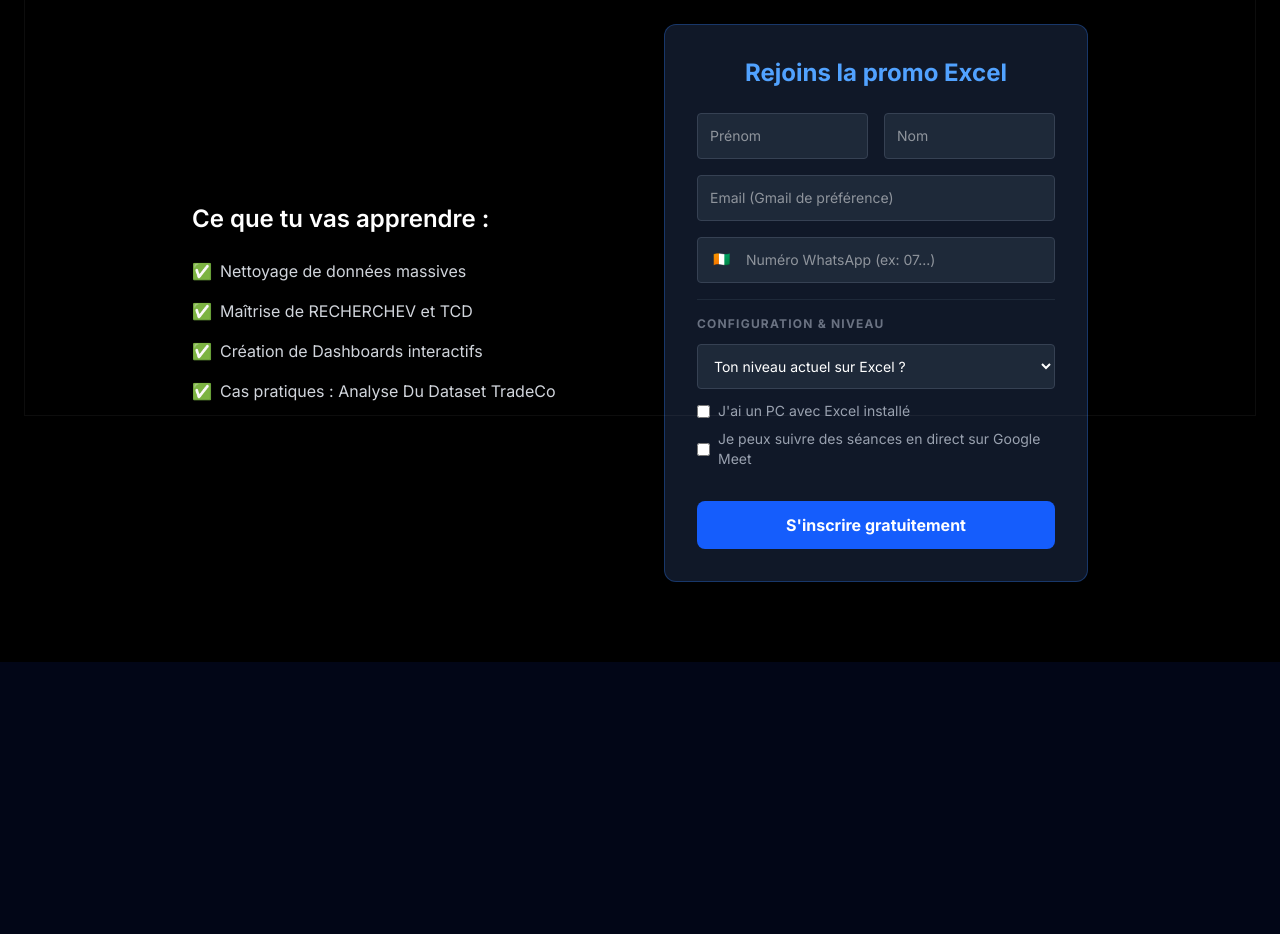
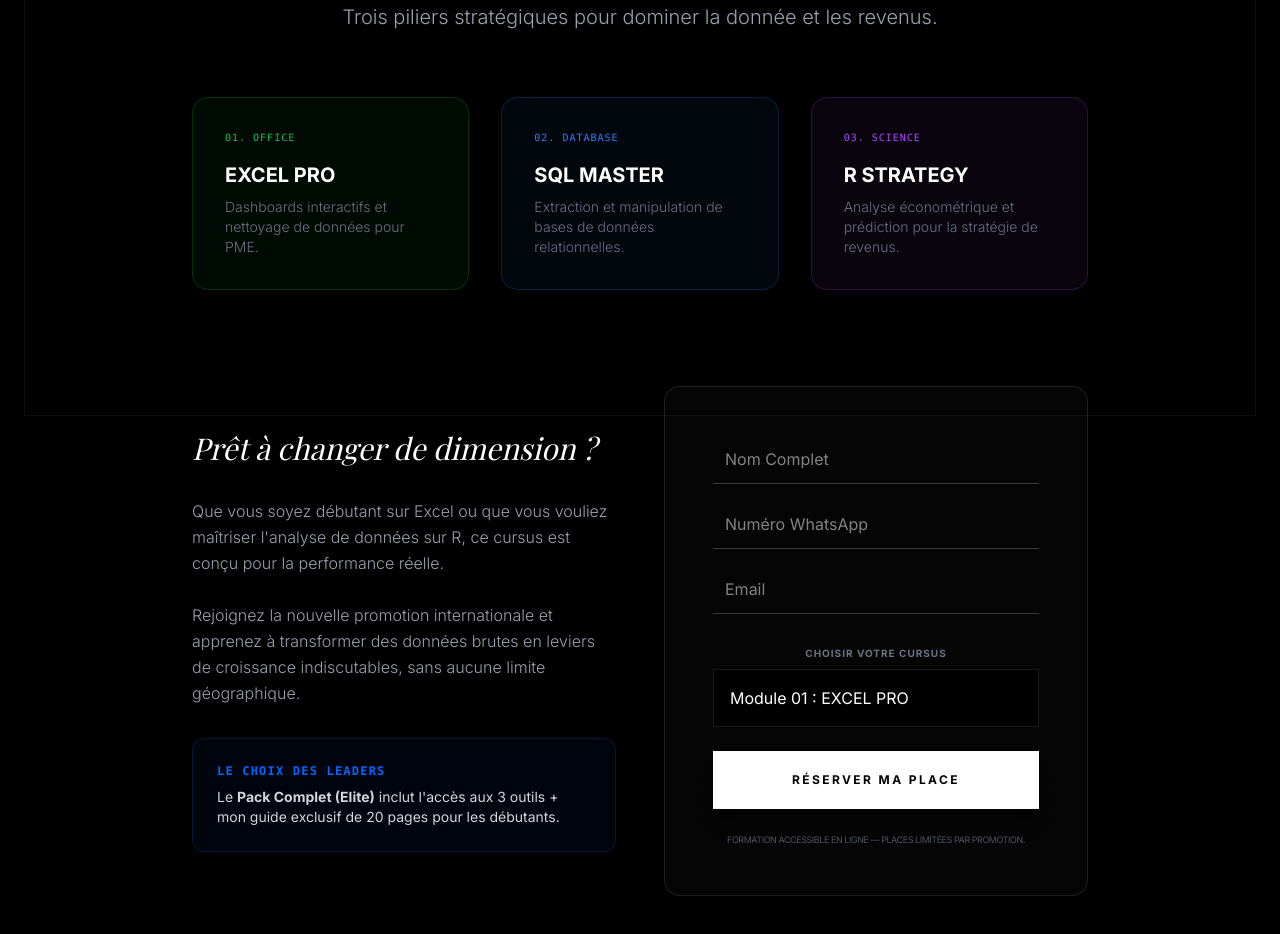
Before and after one commit to Medoune-data/medoune-business-analyst, a Next.js app: page /formation in a window 1280 px wide. Shown: the part 360-1294 px from the top of the page. Before the commit the page ends 1022 px from the top, so only its background shows below. Built offline with nearby package versions, Linux system fonts and the light colour scheme; a web font is replaced by a local one.

Commit message:
Branding Final : Manifeste, Expertise & Entity Control

```diff
--- a/src/app/formation/page.tsx
+++ b/src/app/formation/page.tsx
@@ -2,19 +2,19 @@
 import { Metadata } from 'next';
 
 export const metadata: Metadata = {
-  title: 'Formation Excel : De Zéro à Business Analyst | Medoune Camara',
-  description: 'Rejoins la promo Excel 2026 à Yamoussoukro. Apprends le nettoyage de données, les TCD et la création de dashboards pro.',
+  title: "L'Arsenal du Data Analyst | Formations Excel, SQL & R | Medoune Camara",
+  description: "Rejoignez l'élite de la donnée. Un cursus complet (Excel Pro, SQL Master, R Strategy) conçu pour transformer votre carrière et dominer la stratégie de revenus, où que vous soyez.",
   openGraph: {
-    title: 'Formation Excel : De Zéro à Business Analyst',
-    description: 'Une formation pratique pour maîtriser la data. Inscription gratuite.',
+    title: "L'Arsenal du Data Analyst | Medoune Camara",
+    description: "Formations intensives en Data Analysis et Revenue Strategy. Réservez votre place pour la prochaine session.",
     url: 'https://medoune-business-analyst.vercel.app/formation',
-    siteName: 'Medoune Camara - Business Analyst',
+    siteName: 'Medoune Camara - Stratégie & Data',
     images: [
       {
-        url: 'https://medoune-business-analyst.vercel.app/og-formation.png', // On va créer cette image
+        url: 'https://medoune-business-analyst.vercel.app/og-formation.png',
         width: 1200,
         height: 630,
-        alt: 'Aperçu de la formation Excel',
+        alt: 'Cursus Data Analyst : Excel, SQL et R',
       },
     ],
     locale: 'fr_FR',
@@ -27,25 +27,44 @@
     // pt-40 pour laisser de la place à la Navbar, pb-20 pour le bas
     <main className="min-h-screen bg-black text-white pt-40 pb-20 px-4">
       <div className="max-w-4xl mx-auto text-center">
-        <h1 className="text-5xl font-extrabold mb-6 bg-gradient-to-r from-blue-400 to-purple-500 bg-clip-text text-transparent">
-          Formation Excel : De Zéro à Data Analyst
+        <h1 className="text-5xl md:text-7xl font-extrabold mb-6 bg-gradient-to-r from-blue-400 via-accent-primary to-purple-500 bg-clip-text text-transparent">
+          L'Arsenal du Data Analyst
         </h1>
-        <p className="text-xl text-gray-400 mb-12">
-          Apprends à manipuler les données, créer des tableaux de bord et maîtriser les outils
-          utilisés par les pros. Spécialement conçu pour les étudiants ambitieux.
+        <p className="text-xl text-gray-400 mb-16 max-w-2xl mx-auto font-light leading-relaxed">
+          De la gestion de flux sur Excel à la modélisation économétrique sur R. <br/>
+          Trois piliers stratégiques pour dominer la donnée et les revenus.
         </p>
 
+        <div className="grid md:grid-cols-3 gap-8 mb-24 text-left">
+          <div className="p-8 border border-green-500/20 bg-green-500/5 rounded-2xl">
+            <div className="text-green-500 font-mono text-[10px] uppercase tracking-widest mb-4">01. Office</div>
+            <h3 className="text-xl font-bold mb-2 text-white">EXCEL PRO</h3>
+            <p className="text-sm text-gray-500 font-light">Dashboards interactifs et nettoyage de données pour PME.</p>
+          </div>
+          <div className="p-8 border border-blue-500/20 bg-blue-500/5 rounded-2xl">
+            <div className="text-blue-500 font-mono text-[10px] uppercase tracking-widest mb-4">02. Database</div>
+            <h3 className="text-xl font-bold mb-2 text-white">SQL MASTER</h3>
+            <p className="text-sm text-gray-500 font-light">Extraction et manipulation de bases de données relationnelles.</p>
+          </div>
+          <div className="p-8 border border-purple-500/20 bg-purple-500/5 rounded-2xl">
+            <div className="text-purple-500 font-mono text-[10px] uppercase tracking-widest mb-4">03. Science</div>
+            <h3 className="text-xl font-bold mb-2 text-white">R STRATEGY</h3>
+            <p className="text-sm text-gray-500 font-light">Analyse économétrique et prédiction pour la stratégie de revenus.</p>
+          </div>
+        </div>
         <div className="grid md:grid-cols-2 gap-12 items-center">
-          <div className="space-y-6 text-left">
-            <h3 className="text-2xl font-semibold">Ce que tu vas apprendre :</h3>
-            <ul className="space-y-4">
-              <li className="flex items-center gap-2">✅ <span className="text-gray-300">Nettoyage de données massives</span></li>
-              <li className="flex items-center gap-2">✅ <span className="text-gray-300">Maîtrise de RECHERCHEV et TCD</span></li>
-              <li className="flex items-center gap-2">✅ <span className="text-gray-300">Création de Dashboards interactifs</span></li>
-              {/* Clin d'œil à ton sujet de thèse */}
-              <li className="flex items-center gap-2">✅ <span className="text-gray-300">Cas pratiques : Analyse Du Dataset TradeCo</span></li>
-            </ul>
-          </div>
+          <div className="space-y-8 text-left">
+  <h3 className="text-3xl font-serif italic text-white">Prêt à changer de dimension ?</h3>
+  <p className="text-gray-400 font-light leading-relaxed">
+  Que vous soyez débutant sur Excel ou que vous vouliez maîtriser l'analyse de données sur R, ce cursus est conçu pour la performance réelle.
+  <br /><br />
+  Rejoignez la nouvelle promotion internationale et apprenez à transformer des données brutes en leviers de croissance indiscutables, sans aucune limite géographique.
+</p>
+  <div className="p-6 border border-accent-primary/20 bg-accent-primary/5 rounded-xl">
+    <p className="text-xs text-accent-primary font-mono uppercase tracking-widest mb-2 font-bold">Le Choix des Leaders</p>
+    <p className="text-sm text-gray-300">Le <strong>Pack Complet (Elite)</strong> inclut l'accès aux 3 outils + mon guide exclusif de 20 pages pour les débutants.</p>
+  </div>
+</div>
 
           <RegistrationForm />
         </div>
--- a/src/app/layout.tsx
+++ b/src/app/layout.tsx
@@ -68,7 +68,7 @@
         "addressCountry": "CI"
       },
       "sameAs": [
-        "https://www.linkedin.com/in/medoune-kader-camara-a626b5373",
+        "https://www.linkedin.com/in/medoune-camara",
         "https://web.facebook.com/MedouneCamara225",
         "https://youtube.com/@medounecamara-s8n",
         "https://x.com/Medoune_ecodata"
--- a/src/components/RegistrationForm.tsx
+++ b/src/components/RegistrationForm.tsx
@@ -1,99 +1,118 @@
 "use client";
 import React, { useState } from 'react';
+import { db } from '@/lib/firebase';
+import { collection, addDoc, serverTimestamp } from 'firebase/firestore';
 
 export default function RegistrationForm() {
-  const [status, setStatus] = useState("");
-
-  const FORMSPREE_ID = "mvzwpplk";
-
-  const handleSubmit = async (e: React.FormEvent<HTMLFormElement>) => {
-    e.preventDefault();
-    const form = e.currentTarget;
-    const data = new FormData(form);
-
-    const response = await fetch(`https://formspree.io/f/${FORMSPREE_ID}`, {
-      method: 'POST',
-      body: data,
-      headers: { 'Accept': 'application/json' }
+  const [status, setStatus] = useState<'idle' | 'loading' | 'success' | 'error'>('idle');
+  const [form, setForm] = useState({
+    name: '',
+    whatsapp: '',
+    email: '',
+    course: "Excel Pro" // Valeur par défaut
   });
 
-    if (response.ok) {
-      setStatus("✅ Inscription validée ! Ton guide se télécharge...");
+  const handleSubmit = async (e: React.FormEvent) => {
+    e.preventDefault();
+    setStatus('loading');
 
-      // 1. DÉCLENCHER LE TÉLÉCHARGEMENT AUTOMATIQUE
     try {
+      // On enregistre l'inscription directement dans ta collection Firebase
+      await addDoc(collection(db, "inscriptions"), {
+        ...form,
+        timestamp: serverTimestamp(),
+        status: "En attente"
+      });
+
+      setStatus('success');
+
+      // Déclenchement du téléchargement du guide (Optionnel)
       const link = document.createElement('a');
-        link.href = '/docs/guide-prise-en-main.pdf'; // Assure-toi que le fichier est dans public/docs/
-        link.download = 'Guide_Prise_en_Main_Excel_Medoune.pdf';
+      link.href = '/docs/guide-prise-en-main.pdf';
+      link.download = 'Guide_Data_Strategy_Medoune.pdf';
       document.body.appendChild(link);
       link.click();
       document.body.removeChild(link);
-      } catch (err) {
-        console.error("Erreur de téléchargement", err);
-      }
 
-      // 2. REDIRECTION VERS WHATSAPP APRÈS 3 SECONDES
-      // On augmente un peu à 3000ms pour laisser le temps au téléchargement de démarrer
+      // Redirection WhatsApp après 3 secondes
       setTimeout(() => {
-        window.location.href = "https://chat.whatsapp.com/JrzfLKcOkAo9v70Z5IEvvl?mode=gi_t";
+        const message = `Bonjour Medoune, je viens de m'inscrire pour la formation : ${form.course}.`;
+        window.location.href = `https://wa.me/2250564094530?text=${encodeURIComponent(message)}`;
       }, 3000);
 
-    } else {
-      setStatus("❌ Erreur lors de l'envoi. Réessaie.");
+    } catch (err) {
+      console.error("Erreur Firebase:", err);
+      setStatus('error');
     }
   };
 
+  if (status === 'success') {
     return (
-    <div className="bg-gray-900 p-8 rounded-xl border border-blue-500/30 shadow-2xl">
-      <h2 className="text-2xl font-bold mb-6 text-blue-400">Rejoins la promo Excel</h2>
-      <form onSubmit={handleSubmit} className="space-y-4 text-left">
+      <div className="p-12 border border-green-500/30 bg-green-500/5 rounded-2xl text-center animate-fade-in">
+        <span className="text-4xl mb-4 block">🚀</span>
+        <h3 className="text-xl font-bold text-white mb-2">Inscription Validée !</h3>
+        <p className="text-gray-400 text-sm">Ton empire commence ici. Le téléchargement démarre...</p>
+      </div>
+    );
+  }
 
-        <div className="grid grid-cols-2 gap-4">
-          <input type="text" name="prenom" required className="p-3 rounded bg-gray-800 border border-gray-700 outline-none text-sm text-white" placeholder="Prénom" />
-          <input type="text" name="nom" required className="p-3 rounded bg-gray-800 border border-gray-700 outline-none text-sm text-white" placeholder="Nom" />
-        </div>
+  return (
+    <form onSubmit={handleSubmit} className="p-8 md:p-12 border border-white/10 bg-white/[0.02] rounded-2xl space-y-6 shadow-2xl">
+      <div className="space-y-4">
+        <input
+          placeholder="Nom Complet"
+          className="w-full bg-transparent border-b border-white/20 p-3 outline-none focus:border-accent-primary transition-all text-white"
+          value={form.name}
+          onChange={e => setForm({...form, name: e.target.value})}
+          required
+        />
+        <input
+          placeholder="Numéro WhatsApp"
+          className="w-full bg-transparent border-b border-white/20 p-3 outline-none focus:border-accent-primary transition-all text-white"
+          value={form.whatsapp}
+          onChange={e => setForm({...form, whatsapp: e.target.value})}
+          required
+        />
+        <input
+          type="email"
+          placeholder="Email"
+          className="w-full bg-transparent border-b border-white/20 p-3 outline-none focus:border-accent-primary transition-all text-white"
+          value={form.email}
+          onChange={e => setForm({...form, email: e.target.value})}
+          required
+        />
 
-        <input type="email" name="email" required className="w-full p-3 rounded bg-gray-800 border border-gray-700 outline-none text-sm text-white" placeholder="Email (Gmail de préférence)" />
-
-        {/* AJOUT DU CHAMP TÉLÉPHONE */}
-        <div className="relative">
-          <input
-            type="tel"
-            name="whatsapp"
+        <div className="pt-4">
+          <label className="text-[10px] uppercase tracking-widest text-gray-500 font-bold mb-2 block">Choisir votre cursus</label>
+          <select
+            className="w-full bg-black border border-white/10 p-4 outline-none focus:border-accent-primary text-white cursor-pointer hover:bg-white/5 transition-all appearance-none"
+            value={form.course}
+            onChange={e => setForm({...form, course: e.target.value})}
             required
-            className="w-full p-3 rounded bg-gray-800 border border-gray-700 outline-none text-sm text-white pl-12"
-            placeholder="Numéro WhatsApp (ex: 07...)"
-          />
-          <span className="absolute left-4 top-3 text-gray-500 text-sm">🇨🇮</span>
-        </div>
-
-        <div className="space-y-3 pt-4 border-t border-gray-800">
-          <p className="text-xs font-bold uppercase tracking-widest text-gray-500">Configuration & Niveau</p>
-
-          <select name="excel_level" required className="w-full p-3 rounded bg-gray-800 border border-gray-700 outline-none text-sm text-white">
-            <option value="">Ton niveau actuel sur Excel ?</option>
-            <option value="debutant">Débutant (Je n'ai jamais ouvert Excel)</option>
-            <option value="intermediaire">Intermédiaire (Je connais les formules de base)</option>
-            <option value="avance">Avancé (Je connais les TCD)</option>
+          >
+            <option value="Excel Pro">Module 01 : EXCEL PRO </option>
+            <option value="SQL Master">Module 02 : SQL MASTER </option>
+            <option value="R Strategy">Module 03 : R STRATEGY </option>
+            <option value="Pack Complet (Elite)">PACK COMPLET (ELITE) - Recommandé</option>
           </select>
-
-          <div className="flex flex-col gap-2">
-            <label className="flex items-center gap-2 text-sm text-gray-400 cursor-pointer">
-              <input type="checkbox" name="has_pc" className="accent-blue-500" />
-              J'ai un PC avec Excel installé
-            </label>
-            <label className="flex items-center gap-2 text-sm text-gray-400 cursor-pointer">
-              <input type="checkbox" name="can_meet" className="accent-blue-500" />
-              Je peux suivre des séances en direct sur Google Meet
-            </label>
         </div>
       </div>
 
-        <button type="submit" className="w-full bg-blue-600 hover:bg-blue-700 text-white font-bold py-3 rounded-lg transition transform hover:scale-105 mt-4">
-          S'inscrire gratuitement
+      <button
+        type="submit"
+        disabled={status === 'loading'}
+        className="w-full bg-white text-black py-5 font-bold uppercase tracking-[0.2em] text-[12px] hover:bg-accent-primary hover:text-white transition-all shadow-xl disabled:opacity-50"
+      >
+        {status === 'loading' ? 'Traitement...' : 'Réserver ma place'}
       </button>
+
+      {status === 'error' && (
+        <p className="text-red-500 text-[10px] text-center uppercase font-bold">Une erreur est survenue. Réessaye.</p>
+      )}
+
+      <p className="text-[9px] text-gray-600 text-center uppercase tracking-tighter">
+  Formation accessible en ligne — Places limitées par promotion.
+</p>
     </form>
-      {status && <p className="mt-4 text-center text-sm font-medium text-white">{status}</p>}
-    </div>
   );
 }
```
Also changed, not shown: src/app/admin/page.tsx (+10 -1 lines), src/app/verify/[id]/page.tsx (+9 -3 lines). Lines whose indentation alone changed are shown as unchanged.
